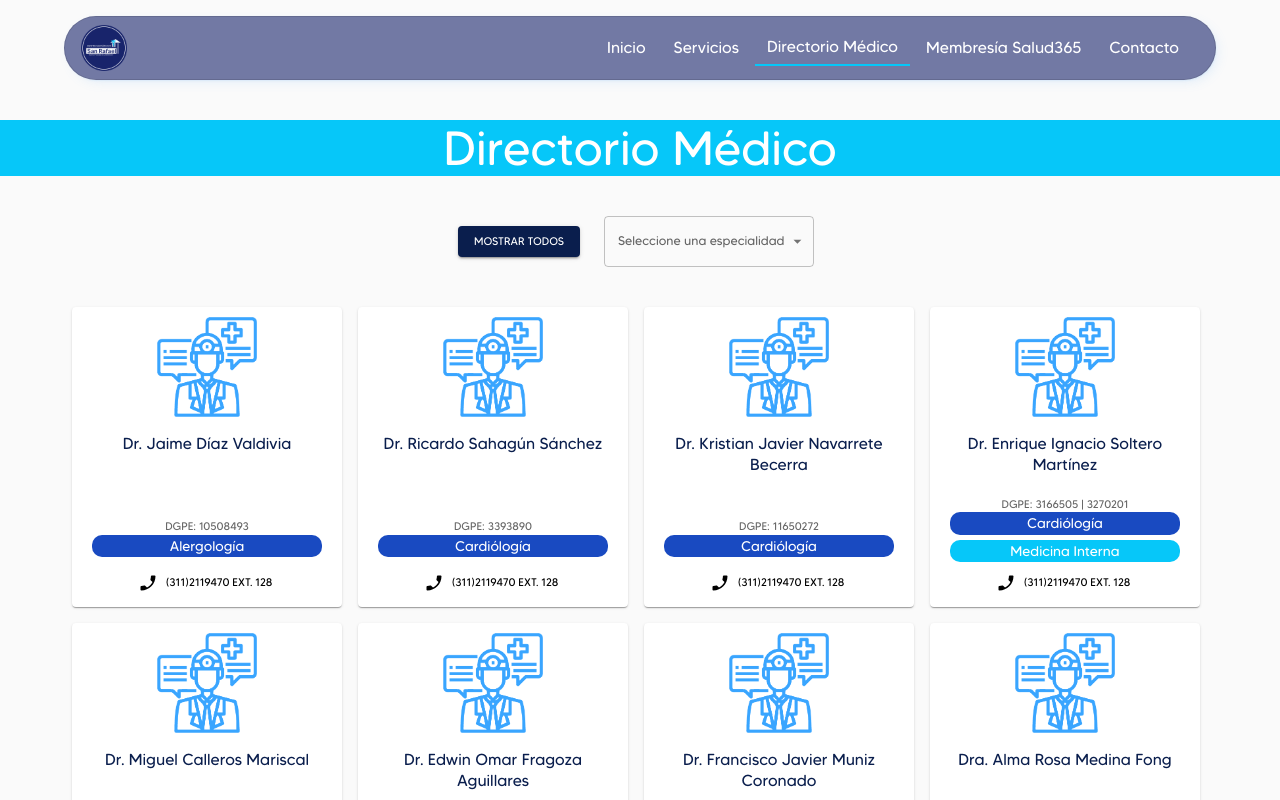
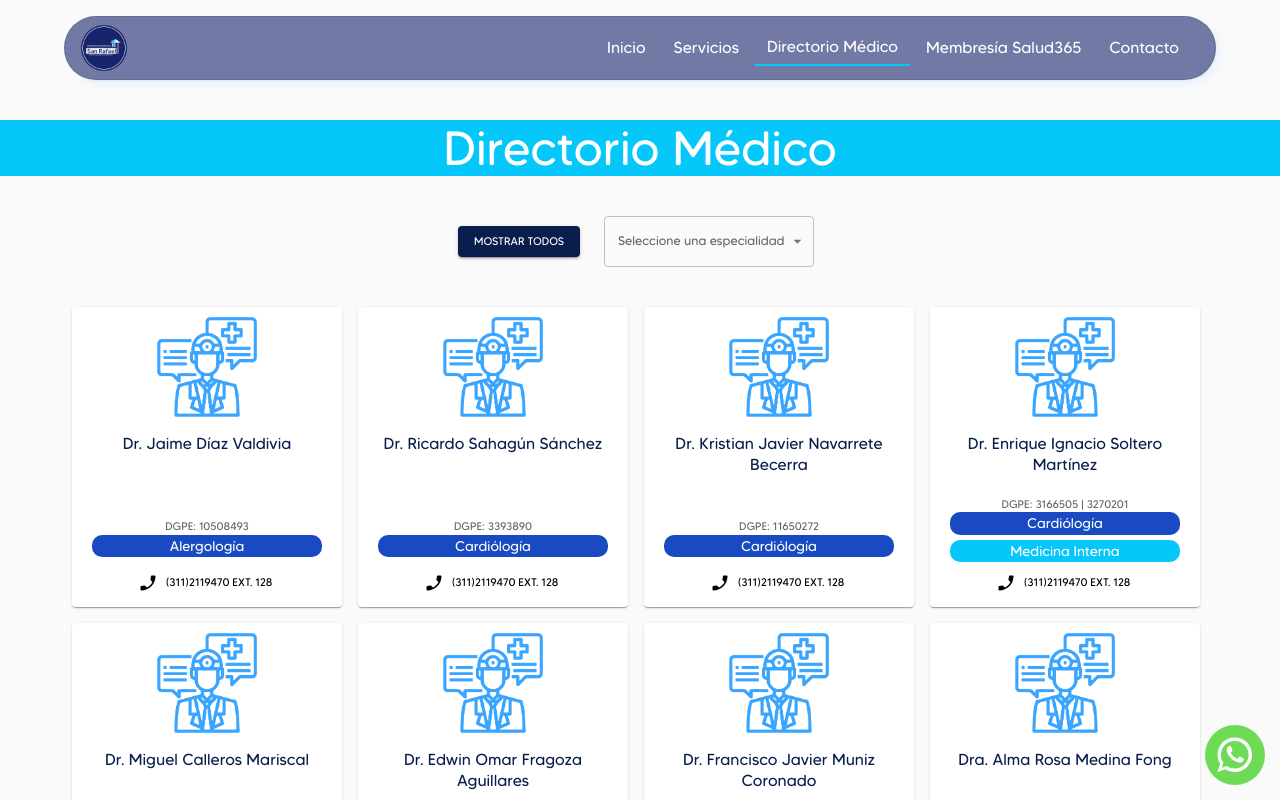
Before and after one commit to Amezcua04/cqsr-v2, a React (Create React App) app: page /medicos in a window 1280 px wide. Shown: the top 800 px of the page. Built offline with nearby package versions, Linux system fonts and the light colour scheme.

Commit message:
ADD: componente whatsapp

```diff
--- a/src/components/Navbar.jsx
+++ b/src/components/Navbar.jsx
@@ -14,6 +14,7 @@ import {
 import MenuIcon from "@mui/icons-material/Menu";
 import CallIcon from "@mui/icons-material/Call";
 import Logo from "../assets/logo.png";
+import Whatsapp from "./Whatsapp";
 
 const logoStyle = {
   width: "50px",
@@ -38,6 +39,7 @@ function Navbar() {
 
   return (
     <div>
+      <Whatsapp />
       <AppBar
         position="fixed"
         sx={{
--- /dev/null
+++ b/src/components/Whatsapp.jsx
@@ -0,0 +1,34 @@
+import { Box } from "@mui/material";
+import WhatsAppIcon from "@mui/icons-material/WhatsApp";
+import { useLocation } from "react-router-dom";
+
+const Whatsapp = () => {
+    const location = useLocation();
+
+  return (
+    <Box
+      display="flex"
+      alignItems="center"
+      justifyContent="center"
+      position="fixed"
+      bottom={0}
+      right={0}
+      width={60}
+      height={60}
+      m="0 15px 15px 0"
+      borderRadius="50%"
+      zIndex={2}
+      bgcolor="#6DDB56"
+      component="a"
+      href={
+        location.pathname === "/salud365"
+        ? "https://wa.me/3111006075"
+        : "https://wa.me/3111095882"
+      }
+    >
+      <WhatsAppIcon sx={{ height: "2.2em", width: "auto", color: "white", cursor: "pointer"}} />
+    </Box>
+  );
+};
+
+export default Whatsapp;
```
